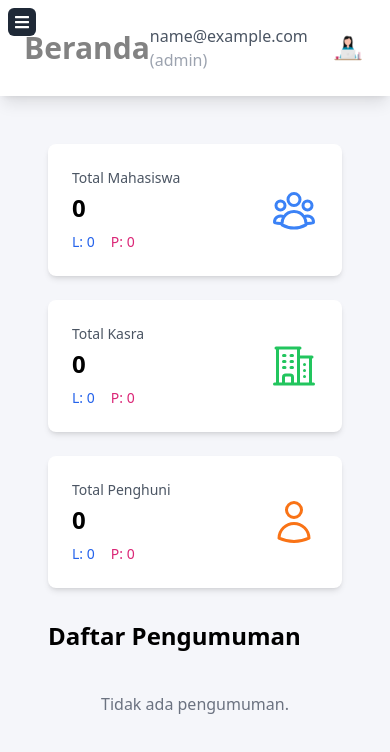
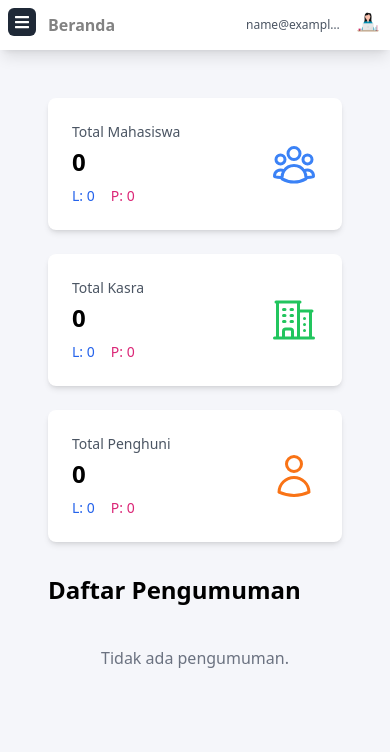
Before and after one commit to josray10/frontend_simatera, a Next.js app: page /admin in a window 390 px wide. Shown: the top 752 px of the page. Built offline with nearby package versions, Linux system fonts and the light colour scheme; sample sign-in values are in the browser's storage; what @react-pdf/renderer would draw is missing.

Commit message:
Perbarui PageHeading dengan Responsivitas dan Perbaikan Fungsionalitas

```diff
--- a/src/components/PageHeading.jsx
+++ b/src/components/PageHeading.jsx
@@ -4,6 +4,7 @@ import { useState, useEffect, useRef } from 'react';
 import { useRouter } from 'next/navigation';
 import Image from 'next/image';
 import { useAuth } from '@/utils/AuthContext';
+import { FaBars, FaSignOutAlt } from 'react-icons/fa';
 
 export default function PageHeading({ title }) {
   const router = useRouter();
@@ -11,33 +12,49 @@ export default function PageHeading({ title }) {
   const [isMenuVisible, setIsMenuVisible] = useState(false);
   const [isLogoutPromptVisible, setIsLogoutPromptVisible] = useState(false);
   const [isLoading, setIsLoading] = useState(false);
+  const [mounted, setMounted] = useState(false);
   const menuRef = useRef(null);
+  const profileRef = useRef(null);
+
+  // Menandai bahwa komponen sudah di-mount di client
+  useEffect(() => {
+    setMounted(true);
+  }, []);
 
   // Handle click outside dropdown
   useEffect(() => {
-    const handleClickOutside = (event) => {
-      if (menuRef.current && !menuRef.current.contains(event.target)) {
+    if (!mounted) return;
+
+    function handleClickOutside(event) {
+      if (
+        isMenuVisible &&
+        menuRef.current &&
+        !menuRef.current.contains(event.target) &&
+        profileRef.current &&
+        !profileRef.current.contains(event.target)
+      ) {
         setIsMenuVisible(false);
       }
-    };
-
-    if (isMenuVisible) {
-      document.addEventListener('mousedown', handleClickOutside);
     }
 
+    document.addEventListener('mousedown', handleClickOutside);
     return () => {
       document.removeEventListener('mousedown', handleClickOutside);
     };
-  }, [isMenuVisible]);
+  }, [isMenuVisible, mounted]);
 
   // Protect from unauthorized access
   useEffect(() => {
+    if (!mounted) return;
+
     if (!user) {
       router.replace('/auth');
     }
-  }, [user, router]);
+  }, [user, router, mounted]);
 
-  const toggleMenu = () => setIsMenuVisible(!isMenuVisible);
+  const toggleMenu = () => {
+    setIsMenuVisible(!isMenuVisible);
+  };
 
   const handleLogout = () => {
     setIsLogoutPromptVisible(true);
@@ -47,15 +64,8 @@ export default function PageHeading({ title }) {
   const confirmLogout = async () => {
     try {
       setIsLoading(true);
-
-      // Gunakan logout dari AuthContext
       await authLogout();
-
-      // Clear local states
       setIsLogoutPromptVisible(false);
-      setIsMenuVisible(false);
-
-      // Redirect dengan replace untuk mencegah navigasi back
       router.replace('/auth');
     } catch (error) {
       console.error('Logout error:', error);
@@ -66,85 +76,85 @@ export default function PageHeading({ title }) {
 
   const cancelLogout = () => setIsLogoutPromptVisible(false);
 
-  // Loading state saat initial render
-  if (!user) {
+  // Tampilkan skeleton loader saat loading atau belum di-mount
+  if (!mounted || !user) {
     return (
-      <div className="p-6 shadow-lg bg-white flex justify-between w-full items-center">
-        <span className="text-3xl text-[#828282] font-bold">{title}</span>
-        <div className="animate-pulse bg-gray-200 h-10 w-32 rounded"></div>
+      <div className="p-2 sm:p-3 md:p-4 lg:p-6 shadow-lg bg-white flex justify-between w-full items-center">
+        <div className="text-base sm:text-lg md:text-xl lg:text-2xl xl:text-3xl text-[#828282] font-bold truncate ml-10 sm:ml-0">
+          {title}
+        </div>
+        <div className="animate-pulse bg-gray-200 h-6 sm:h-8 md:h-10 w-20 sm:w-24 md:w-32 rounded"></div>
       </div>
     );
   }
 
   return (
-    <div className="p-6 shadow-lg bg-white flex justify-between w-full items-center relative z-10">
-      <span className="text-3xl text-[#828282] font-bold">{title}</span>
+    <>
+      <div className="p-2 sm:p-3 md:p-4 lg:p-6 shadow-lg bg-white flex justify-between w-full items-center">
+        {/* Judul dengan margin-left untuk memberikan ruang pada ikon hamburger di mobile */}
+        <span className="text-base sm:text-lg md:text-xl lg:text-2xl xl:text-3xl text-[#828282] font-bold truncate ml-10 sm:ml-0">{title}</span>
 
-      <div className="flex gap-5 items-center">
-        <p className="text-gray-600">
-          {user.email} <span className="text-gray-400">({user.role})</span>
+        <div className="flex gap-2 sm:gap-3 md:gap-5 items-center">
+          {/* Email dan role - tampil di semua ukuran layar */}
+          <p className="text-gray-600 text-xs sm:text-sm md:text-base truncate max-w-[100px] sm:max-w-[150px] md:max-w-[200px] lg:max-w-none">
+            {user?.email || 'User'} <span className="text-gray-400">({user?.role || 'guest'})</span>
           </p>
+
+          {/* Profile dropdown */}
           <div className="relative">
+            <button
+              ref={profileRef}
+              onClick={toggleMenu}
+              className="cursor-pointer rounded-full hover:opacity-80 transition-opacity focus:outline-none"
+              aria-label="Toggle profile menu"
+            >
               <Image
                 src="/images/adminprofile.png"
                 alt="Profile"
-            width={50}
-            height={50}
-            className="cursor-pointer rounded-full hover:opacity-80 transition-opacity"
-            role="button"
-            onClick={toggleMenu}
+                width={40}
+                height={40}
+                className="w-7 h-7 sm:w-8 sm:h-8 md:w-10 md:h-10 lg:w-12 lg:h-12 rounded-full"
               />
+            </button>
+          </div>
+        </div>
+      </div>
 
-          {/* Dropdown Menu */}
+      {/* Dropdown Menu - Rendered outside the header */}
       {isMenuVisible && (
         <div
           ref={menuRef}
-              className="absolute right-0 mt-2 bg-white shadow-lg rounded-md w-48 py-1 border border-gray-100"
+          className="fixed right-4 top-12 sm:right-6 sm:top-14 md:right-8 md:top-16 bg-white shadow-xl rounded-md w-36 sm:w-40 md:w-48 py-1 border border-gray-100 z-[500]"
         >
           <button
-                className="w-full text-left px-4 py-2 text-red-600 hover:bg-red-50 transition-colors flex items-center gap-2"
+            className="w-full text-left px-3 py-2 text-red-600 hover:bg-red-50 transition-colors flex items-center gap-2 text-xs sm:text-sm"
             onClick={handleLogout}
             disabled={isLoading}
           >
-                <svg
-                  xmlns="http://www.w3.org/2000/svg"
-                  className="h-5 w-5"
-                  fill="none"
-                  viewBox="0 0 24 24"
-                  stroke="currentColor"
-                >
-                  <path
-                    strokeLinecap="round"
-                    strokeLinejoin="round"
-                    strokeWidth={2}
-                    d="M17 16l4-4m0 0l-4-4m4 4H7m6 4v1a3 3 0 01-3 3H6a3 3 0 01-3-3V7a3 3 0 013-3h4a3 3 0 013 3v1"
-                  />
-                </svg>
+            <FaSignOutAlt className="h-3 w-3 sm:h-4 sm:w-4 md:h-5 md:w-5" />
             Logout
           </button>
         </div>
       )}
-        </div>
-      </div>
 
       {/* Logout Confirmation Modal */}
       {isLogoutPromptVisible && (
-        <div className="fixed inset-0 flex justify-center items-center bg-black bg-opacity-50 z-50">
-          <div className="bg-white p-6 rounded-lg shadow-lg max-w-sm w-full mx-4">
-            <h3 className="text-lg font-semibold mb-4">Konfirmasi Logout</h3>
-            <p className="text-gray-600 mb-6">
+        <div className="fixed inset-0 flex justify-center items-center bg-black bg-opacity-50 z-[9999] p-4">
+          <div className="bg-white p-3 sm:p-4 md:p-6 rounded-lg shadow-lg max-w-sm w-full">
+            <h3 className="text-sm sm:text-base md:text-lg font-semibold mb-2 sm:mb-3 md:mb-4">Konfirmasi Logout</h3>
+            <p className="text-xs sm:text-sm text-gray-600 mb-3 sm:mb-4 md:mb-6">
               Apakah Anda yakin ingin keluar dari sistem?
             </p>
-            <div className="flex gap-4 justify-end">
+            <div className="flex gap-2 sm:gap-3 md:gap-4 justify-end">
               <button
-                className="px-4 py-2 text-gray-600 hover:bg-gray-100 rounded-md transition-colors"
+                className="px-2 sm:px-3 md:px-4 py-1 sm:py-1.5 md:py-2 text-xs sm:text-sm text-gray-600 hover:bg-gray-100 rounded-md transition-colors"
                 onClick={cancelLogout}
                 disabled={isLoading}
               >
                 Batal
               </button>
               <button
-                className={`px-4 py-2 bg-red-600 text-white rounded-md hover:bg-red-700 transition-colors flex items-center gap-2 ${
+                className={`px-2 sm:px-3 md:px-4 py-1 sm:py-1.5 md:py-2 bg-red-600 text-white text-xs sm:text-sm rounded-md hover:bg-red-700 transition-colors flex items-center gap-1 sm:gap-2 ${
                   isLoading ? 'opacity-50 cursor-not-allowed' : ''
                 }`}
                 onClick={confirmLogout}
@@ -153,7 +163,7 @@ export default function PageHeading({ title }) {
                 {isLoading ? (
                   <>
                     <svg
-                      className="animate-spin h-4 w-4 text-white"
+                      className="animate-spin h-3 w-3 sm:h-3.5 sm:w-3.5 md:h-4 md:w-4 text-white"
                       xmlns="http://www.w3.org/2000/svg"
                       fill="none"
                       viewBox="0 0 24 24"
@@ -182,6 +192,6 @@ export default function PageHeading({ title }) {
           </div>
         </div>
       )}
-    </div>
+    </>
   );
 }
```
Lines whose indentation alone changed are shown as unchanged.
